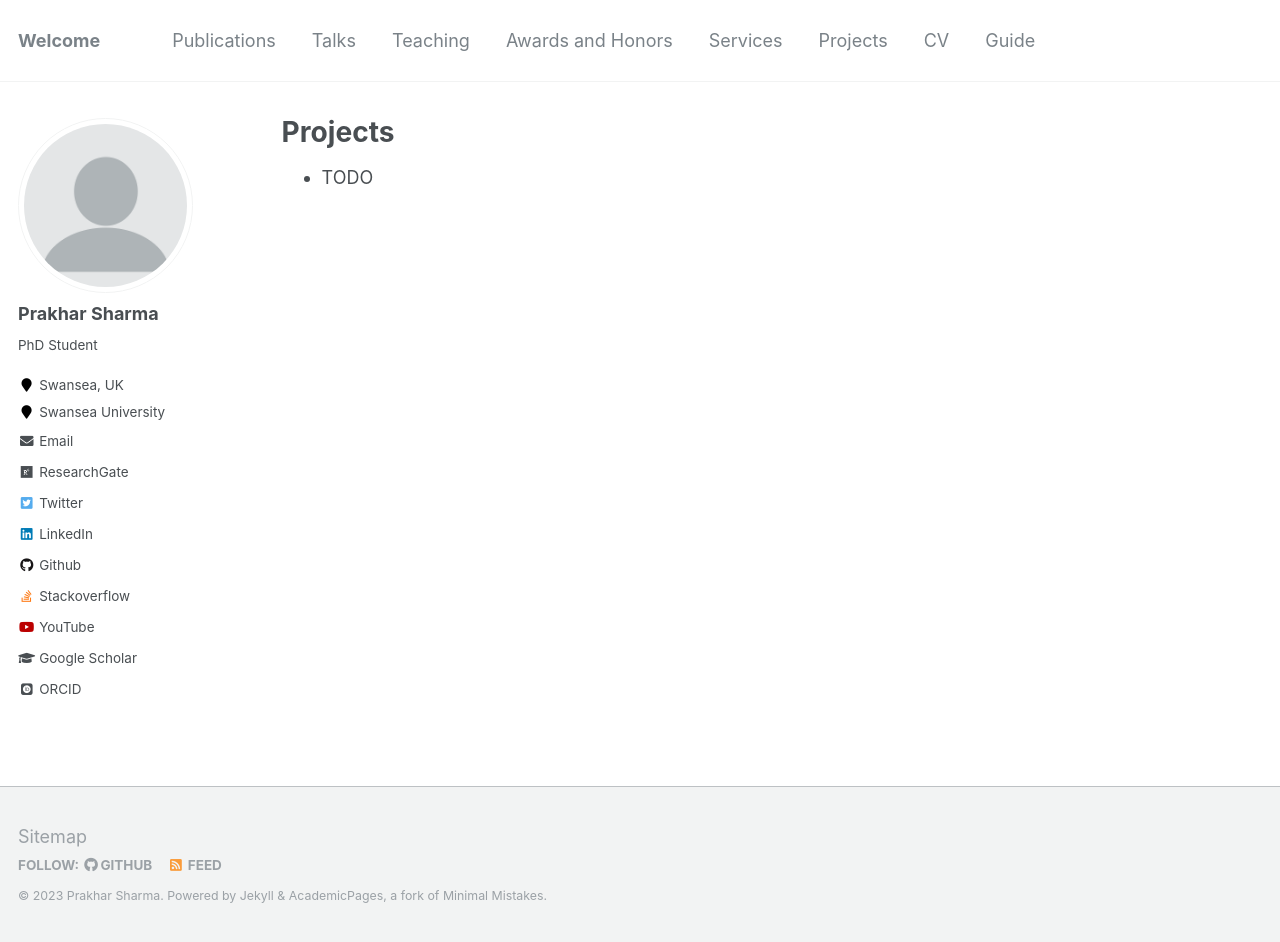
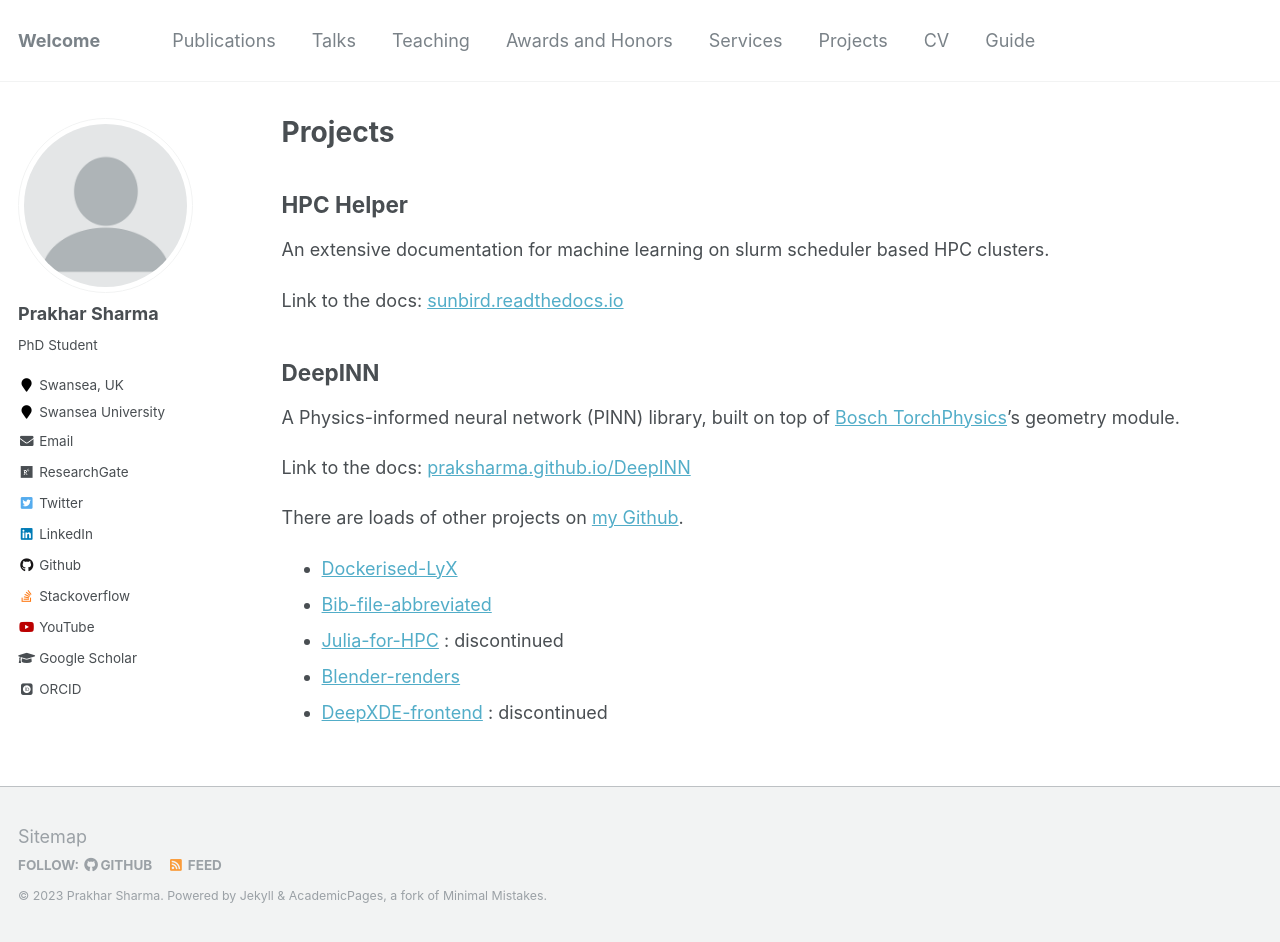
Before and after one commit to praksharma/praksharma.github.io, a Jekyll site: the page built from _pages/projects.md, in a window 1280 px wide and 942 px high. Built offline with Jekyll 4.4.1, drawn with Linux system fonts in a browser that asks for light colours; some web fonts are replaced.

Commit message:
sep 2023 update

```diff
--- a/_pages/projects.md
+++ b/_pages/projects.md
@@ -5,4 +5,20 @@ permalink: /projects/
 author_profile: true
 ---
 
-* TODO
+## HPC Helper
+An extensive documentation for machine learning on slurm scheduler based HPC clusters.
+
+Link to the docs: [sunbird.readthedocs.io](sunbird.readthedocs.io)
+
+## DeepINN
+A Physics-informed neural network (PINN) library, built on top of [Bosch TorchPhysics](https://github.com/boschresearch/torchphysics)'s geometry module.
+
+Link to the docs: [praksharma.github.io/DeepINN](https://praksharma.github.io/DeepINN/)
+
+There are loads of other projects on [my Github](https://github.com/praksharma?tab=repositories).
+
+* [Dockerised-LyX](https://github.com/praksharma/Dockerised-LyX)
+* [Bib-file-abbreviated](https://github.com/praksharma/Bib-file-abbreviated)
+* [Julia-for-HPC](https://github.com/praksharma/Julia-for-HPC) : discontinued
+* [Blender-renders](https://github.com/praksharma/Blender-renders)
+* [DeepXDE-frontend](https://github.com/praksharma/DeepXDE-frontend) : discontinued
```
Also changed, not shown: _pages/publications.md (+1 -0 lines), _pages/talks.md (+2 -1 lines).
